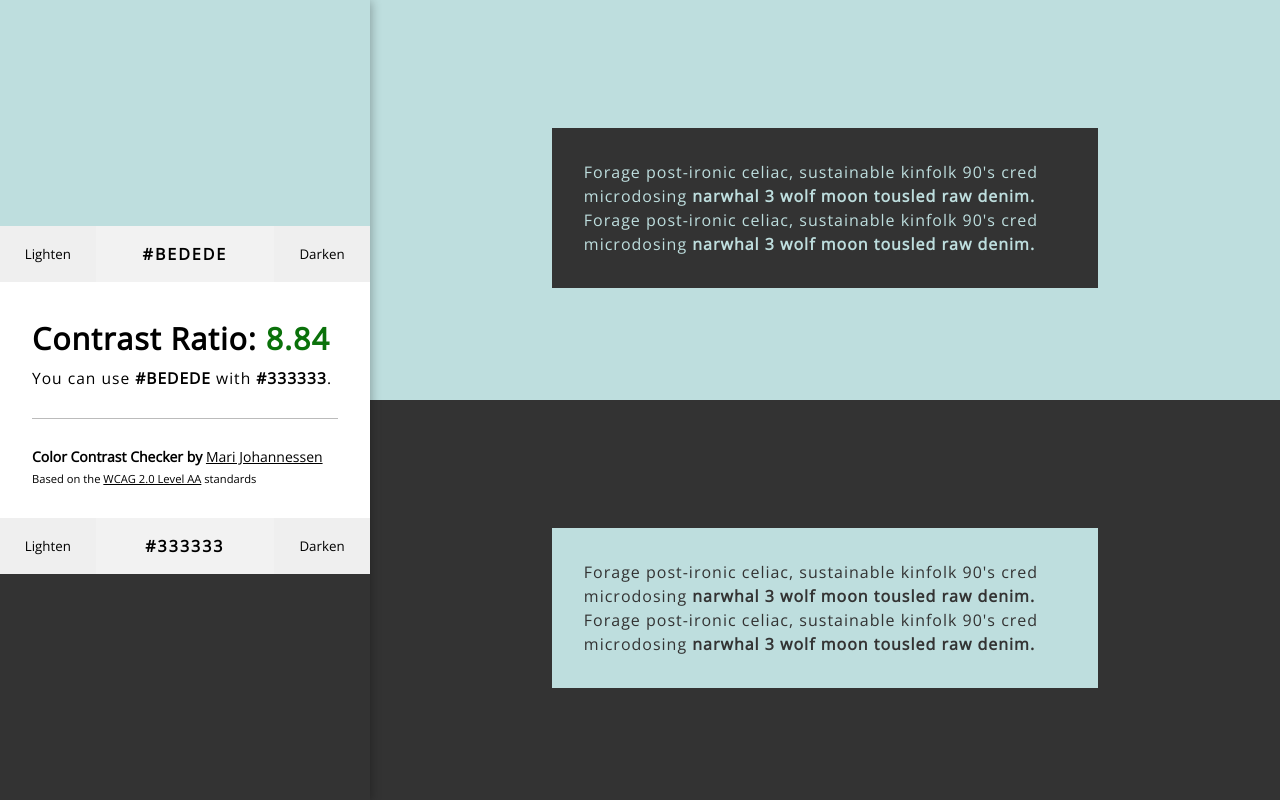
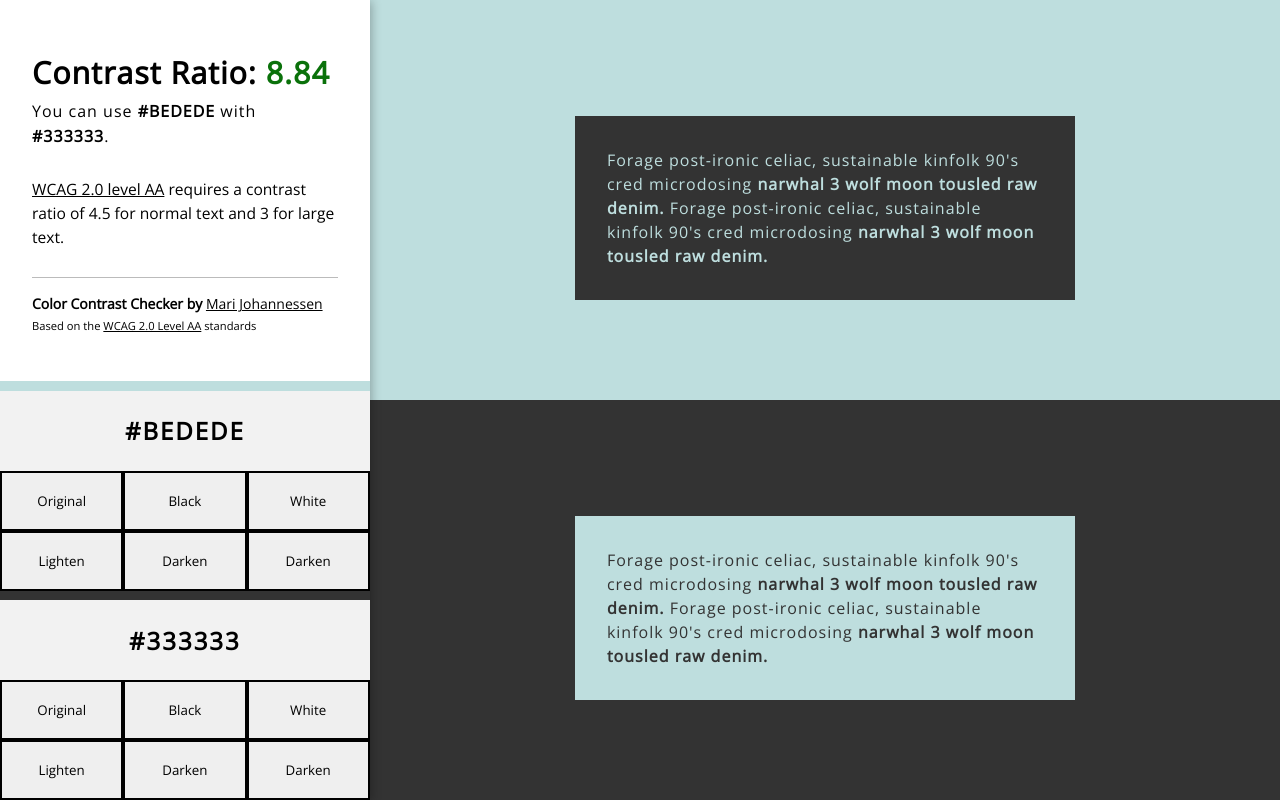
Before and after one commit to marijohannessen/color-contrast-checker, a website: page index-prod.html in a window 1280 px wide. Drawn offline with nearby package versions, Linux system fonts and the light colour scheme.

Commit message:
changed layout

```diff
--- a/index-prod.html
+++ b/index-prod.html
@@ -69,6 +69,7 @@
 
     .text-box {
       width: 60%;
+      max-width: 500px;
       /*height: 100px;*/
       margin-top: 1rem;
       padding: 2rem;
@@ -147,31 +148,46 @@
           </h2>
         </div> -->
         <div class="color-picker">
-          <div class="color" data-color-one>
-            <div class="color__hex"></div>
-            <div class="color__data">
-              <button class="adjust-color--light" data-adjust-lighten-one>Lighten</button>
-              <input id="color1-small" class="color__input" type="text" value="#BEDEDE" data-color-input="one" />
-              <button class="adjust-color--dark" data-adjust-darken-one>Darken</button>
-            </div>
-          </div>
           <div class="score">
             <p class="verdict" style="display:none"></p>
             <p class="numbers"></p>
             <p class="message"></p>
+            <p class="desc"><a href="#">WCAG 2.0 level AA</a> requires a contrast ratio of 4.5 for normal text and 3 for large text.</p>
             <h1>Color Contrast Checker by <a href="#">Mari Johannessen</a></h1>
             <p class="small">Based on the <a href="#">WCAG 2.0 Level AA</a> standards</p>
             <!-- <a class="learn-more" href="#">Learn more</a> -->
             <!-- <a href="#" class="verdict-link">Learn more about the test</a> -->
             <a href="#" class="signature">Mari Johannessen</a>
           </div>
+          <div class="color" data-color-one>
+            <div class="color__hex">
+            </div>
+            <input id="color1-small" class="color__input" type="text" value="#BEDEDE" data-color-input="one" />
+            <div class="color__settings">
+              <button class="adjust-color" data-adjust-original-one>Original</button>
+              <button class="adjust-color" data-adjust-white-one>Black</button>
+              <button class="adjust-color" data-adjust-black-one>White</button>
+            </div>
+            <div class="color__data">
+              <button class="adjust-color" data-adjust-lighten-one>Lighten</button>
+              <button class="adjust-color" data-adjust-darken-one>Darken</button>
+              <!-- <input id="color1-small" class="color__input" type="text" value="#BEDEDE" data-color-input="one" /> -->
+              <button class="adjust-color" data-adjust-something-one>Darken</button>
+            </div>
+          </div>
           <div class="color" data-color-two>
+            <div class="color__hex"></div>
+            <input id="color2-small" class="color__input" type="text" value="#333333" data-color-input="two" />
+            <div class="color__settings">
+              <button class="adjust-color" data-adjust-original-two>Original</button>
+              <button class="adjust-color" data-adjust-white-two>Black</button>
+              <button class="adjust-color" data-adjust-black-two>White</button>
+            </div>
             <div class="color__data">
-              <button class="adjust-color--light" data-adjust-lighten-two>Lighten</button>
-              <input id="color2-small" class="color__input" type="text" value="#333333" data-color-input="two" />
-              <button class="adjust-color--dark" data-adjust-darken-two>Darken</button>
+              <button class="adjust-color" data-adjust-lighten-two>Lighten</button>
+              <button class="adjust-color" data-adjust-darken-two>Darken</button>
+              <button class="adjust-color" data-adjust-something-two>Darken</button>
             </div>
-            <div class="color__hex"></div>
           </div>
         </div>
       </header>
--- a/styles/main.scss
+++ b/styles/main.scss
@@ -7,6 +7,12 @@
 
 .container {
   height: 100%;
+}
+
+.color1,
+.color2 {
+  background-color: white;
+  transition: background-color .3s ease-in-out;
 }
 
 .header {
@@ -31,14 +37,28 @@
     flex: 1;
 
     &__hex {
+      background-color: white;
+      display: flex;
+      align-items: center;
+      justify-content: center;
       width: 100%;
       height: 80px;
       flex: 1;
+      transition: background-color .3s ease-in-out;
+
+      textarea {
+        width: 80%;
+        font-size: 1rem;
+        padding: 1rem;
+        resize: none;
+        overflow: auto;
+      }
     }
 
-    &__data {
+    &__data,
+    &__settings {
       width: 100%;
-      height: 7vh;
+      height: 60px;
       display: flex;
       align-items: center;
       justify-content: flex-start;
@@ -46,12 +66,12 @@
     }
 
     &__input {
-      font-size: 1rem;
+      font-size: 1.5rem;
       letter-spacing: 2px;
       font-weight: 700;
-      height: 100%;
+      height: 80px;
       padding: 0 1.5rem;
-      width: 50%;
+      width: 100%;
       text-transform: uppercase;
       border: 0;
       text-align: center;
@@ -60,9 +80,8 @@
       // border-top: 2px solid #333;
     }
 
-    .adjust-color--dark,
-    .adjust-color--light {
-      width: 100px;
+    .adjust-color {
+      width: 35%;
       height: 100%;
       padding: 1rem .5rem;
       font-size: .875rem;
@@ -73,13 +92,22 @@
       cursor: pointer;
       transition: .3s;
       z-index: 5;
+      border: 1px solid #222;
 
-      &:nth-child(2) {
-        border-left: 1px solid #eee;
-      }
+      // &:nth-child(2) {
+      //   border-left: 1px solid #eee;
+      // }
 
       &:hover {
         background-color: lighten(#333, 5%);
+      }
+    }
+
+    &__settings {
+      justify-content: center;
+
+      .adjust-color {
+        width: 35%;
       }
     }
   }
@@ -122,12 +150,14 @@
 .score {
   // background-color: #eee;
   color: black;
-  padding: 1.5rem 2rem 2rem;
+  padding: 2.5rem 2rem 3rem;
   display: flex;
   flex-direction: column;
   // align-items: center;
   // text-align: center;
   justify-content: flex-start;
+  // box-shadow: 1px 1px 10px 0px rgba(0, 0, 0, .3);
+
 
   h1, a, p {
     font-size: .875rem;
@@ -165,6 +195,18 @@
       font-weight: 700;
     }
 
+    &.desc {
+      font-size: .975rem;
+      line-height: 1.55;
+      padding-bottom: 1.75rem;
+      margin-bottom: 1rem;
+      border-bottom: 1px solid #bbb;
+
+      a {
+        font-size: .975rem;
+      }
+    }
+
     &.numbers {
       font-size: 1.9rem;
       font-weight: 700;
@@ -186,10 +228,8 @@
     &.message {
       margin-top: .4rem;
       line-height: 1.55;
-      font-size: .975rem;
-      padding-bottom: 1.75rem;
-      margin-bottom: 1.75rem;
-      border-bottom: 1px solid #bbb;
+      font-size: 1rem;
+      margin-bottom: 1rem;
 
       span {
         font-weight: 700;
```
Also changed, not shown: index.html (+2 -1 lines), styles/main.css.
